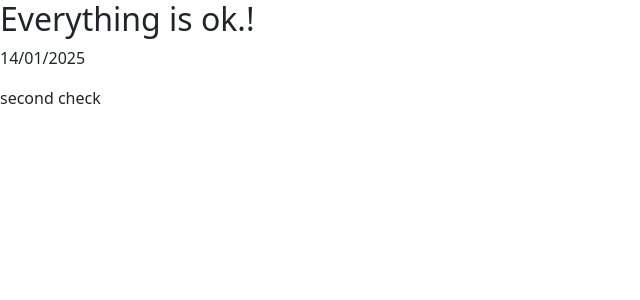
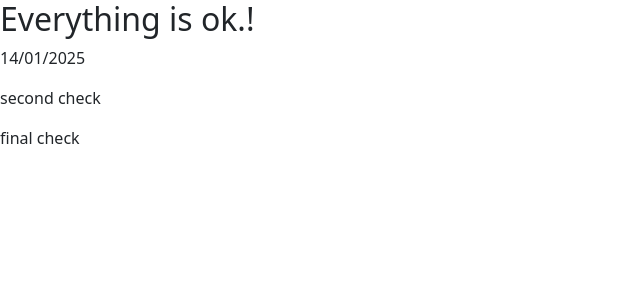
Before and after one commit to Onkar2104/Django_Library, a Django app: page /health/ in a window 1280 px wide. Shown: the top 300 px of the page, without its empty margins (0-640 px from the left). Run offline with Django 4.2, Linux system fonts and the light colour scheme; some libraries are stand-ins or nearby versions.

Commit message:
final health check

```diff
--- a/home/templates/homee/health.html
+++ b/home/templates/homee/health.html
@@ -3,6 +3,6 @@
 {% block start %}
 
 <h2>Everything is ok.!</h2>
-<p>14/01/2025</p><p>second check</p>
+<p>14/01/2025</p><p>second check</p><p>final check </p>
 
 {% endblock %}
```
